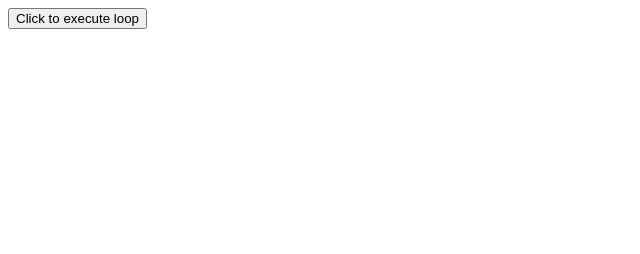
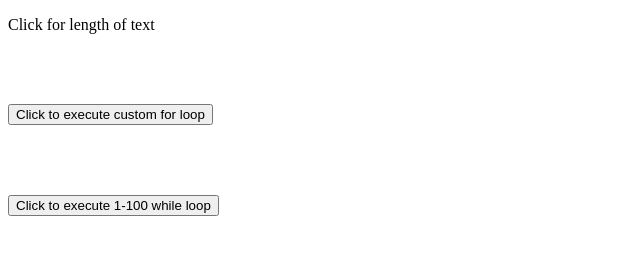
Before and after one commit to kevlarsov/JavaScript-Projects, a plain HTML site: page Basic_JS_Projects/project10_loops_arrays/index.html in a window 1280 px wide. Shown: the whole page, without its empty margins (0-640 px from the left). Drawn offline with Linux system fonts and the light colour scheme.

Commit message:
while/for loops

```diff
--- a/Basic_JS_Projects/project10_loops_arrays/index.html
+++ b/Basic_JS_Projects/project10_loops_arrays/index.html
@@ -6,7 +6,21 @@
         <script src="./main.js" defer></script>
 	</head>
 	<body>
-        <button onclick="call_loop()">Click to execute loop</button>
+
+		<!--STRING LENGTH-->
+		<p id="out" onclick="sl()">Click for length of text</p>
+
+		<br><br><br>
+
+		<!--CUSTOM FOR LOOP-->
+		<button onclick="for_loop()">Click to execute custom for loop</button>
+		<p id="carlist"></p>
+
+		<br><br><br>
+
+		<!--1-100 LOOP-->
+        <button onclick="call_loop()">Click to execute 1-100 while loop</button>
         <p id="loop"></p>
+
 	</body>
 </html>
--- a/Basic_JS_Projects/project10_loops_arrays/main.js
+++ b/Basic_JS_Projects/project10_loops_arrays/main.js
@@ -1,3 +1,22 @@
+//STRING LENGTH
+function sl() {
+    let text = "Whale hello there";
+    let length = text.length;
+    document.getElementById("out").innerHTML = length;
+}
+
+//CUSTOM FOR LOOP
+let cars = ["Audi", "BMW", "Jaguar", "Mercedes-Benz", "Porsche", "Volkswagen"];
+let content = "";
+let y;
+function for_loop() {
+    for (y = 0; y < cars.length; y++) {
+        content += cars[y] + "<br>";
+    }
+    document.getElementById("carlist").innerHTML = content;
+}
+
+//1-100 WHILE LOOP
 function call_loop() {
     let counter = "";
     let x = 1;
```
